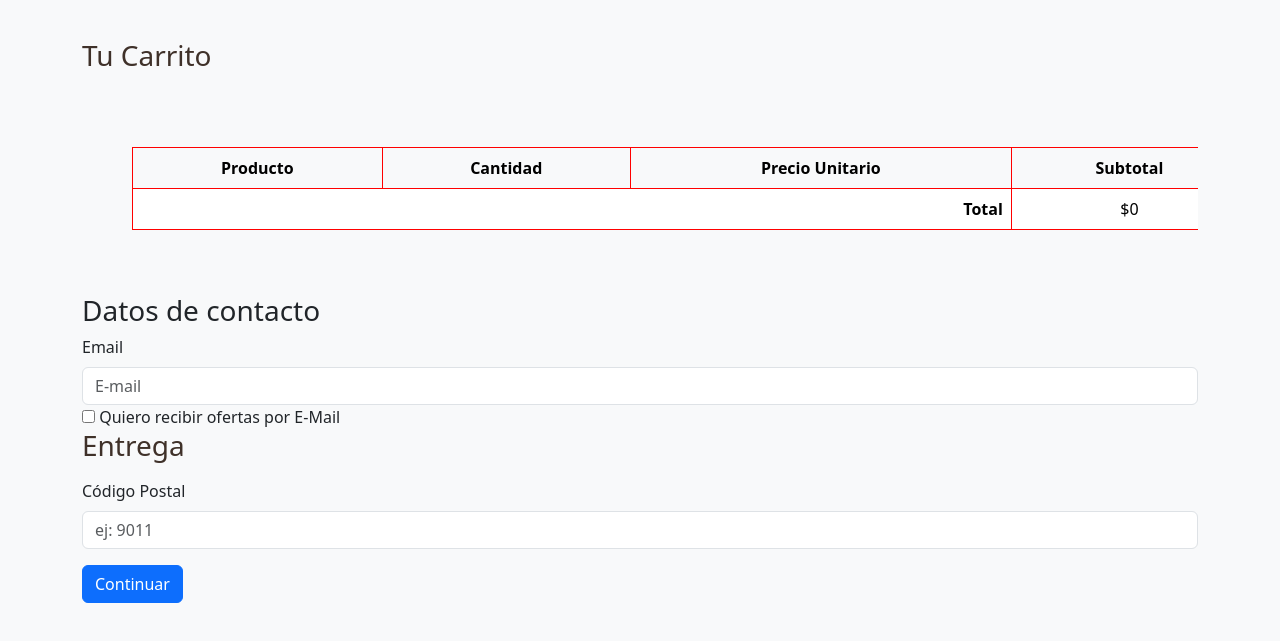
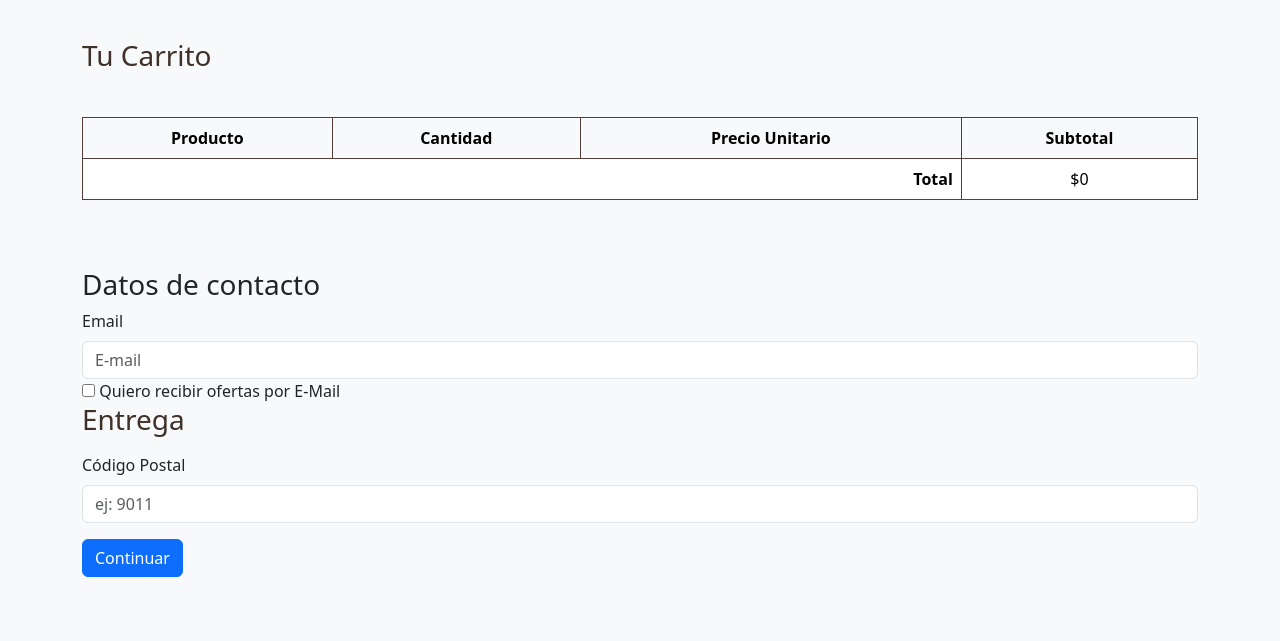
Before and after one commit to axelssk/Tienda.infra, a plain HTML site: page carrito.html in a window 1280 px wide. Shown: the part 89-730 px from the top of the page. Drawn offline with nearby package versions, Linux system fonts and the light colour scheme.

Commit message:
Update estilos.css

```diff
--- a/estilos/estilos.css
+++ b/estilos/estilos.css
@@ -18,12 +18,13 @@
     margin-top: 10%;
     display:flex;
 }
-.table, th,td {
-    border: 1px solid rgb(255, 0, 0);
-    border-collapse: collapse;
-    padding: 10px;
-    margin-left: 50px;
-    margin-top: 50px;
+.table,
+th,
+td {
+  border: 1px solid rgb(85, 62, 57); /* Color de borde coherente */
+  border-style:double;
+  padding: 10px;
+  margin: 20px auto; /* Centra la tabla en el contenedor */
 }
 .Producto{
     height: 30vh;
@@ -36,6 +37,14 @@
     margin-bottom: 20px;
     margin-right: 10px;
 }
-.agg_carrito{
-    width: 60%;
+.agg_carrito {
+  width: 60%;
+  background-color: rgb(63, 49, 41); /* Color de fondo coherente */
+  color: white; /* Color de texto para el botón */
+  border: 1px solid rgb(85, 62, 57); /* Color de borde coherente */
 }
+
+.agg_carrito:hover {
+  background-color: rgb(41, 32, 35); /* Color de fondo al pasar el mouse */
+  color: white; /* Color de texto al pasar el mouse */
+}
```
